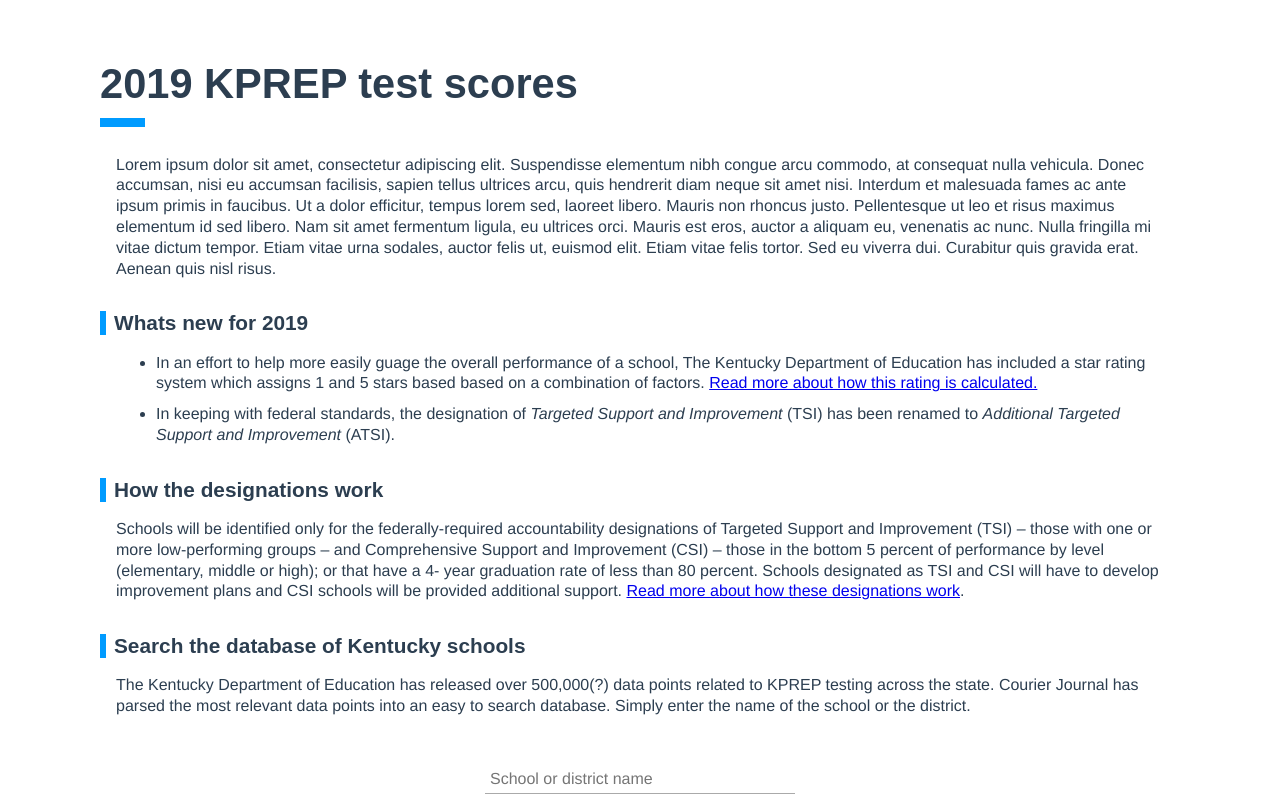
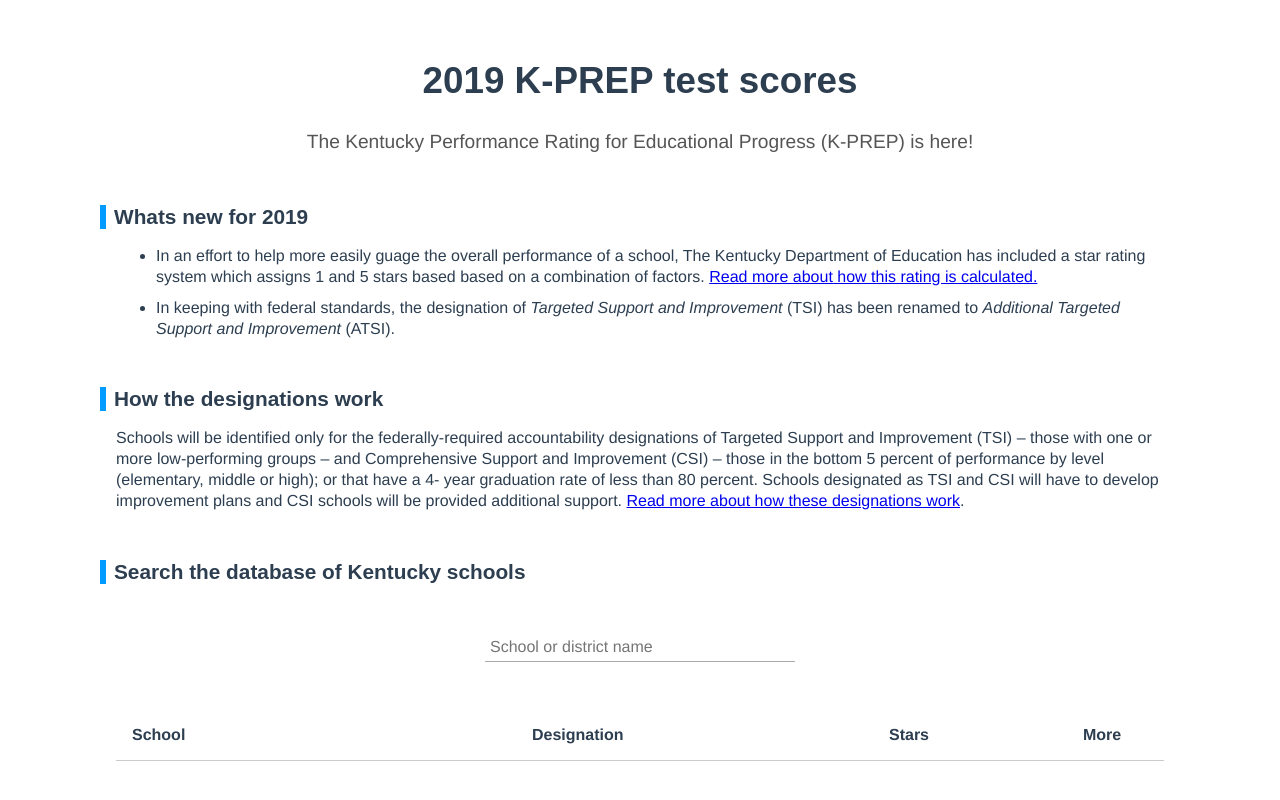
Before and after one commit to courierjournal/2019-kprep-scores, a Vue app: page / in a window 1280 px wide. Shown: the top 800 px of the page. Built offline with nearby package versions, Linux system fonts and the light colour scheme; a web font is replaced by a local one.

Commit message:
Update layout

```diff
--- a/src/App.vue
+++ b/src/App.vue
@@ -2,17 +2,10 @@
   <div id="app">
     <main>
       <section class="app-header">
-        <h1>2019 KPREP test scores</h1>
+        <h1>2019 K-PREP test scores</h1>
         <p>
-          Lorem ipsum dolor sit amet, consectetur adipiscing elit. Suspendisse elementum nibh congue
-          arcu commodo, at consequat nulla vehicula. Donec accumsan, nisi eu accumsan facilisis, sapien
-          tellus ultrices arcu, quis hendrerit diam neque sit amet nisi. Interdum et malesuada fames
-          ac ante ipsum primis in faucibus. Ut a dolor efficitur, tempus lorem sed, laoreet libero.
-          Mauris non rhoncus justo. Pellentesque ut leo et risus maximus elementum id sed libero. Nam
-          sit amet fermentum ligula, eu ultrices orci. Mauris est eros, auctor a aliquam eu, venenatis
-          ac nunc. Nulla fringilla mi vitae dictum tempor. Etiam vitae urna sodales, auctor felis ut,
-          euismod elit. Etiam vitae felis tortor. Sed eu viverra dui. Curabitur quis gravida erat.
-          Aenean quis nisl risus.
+          The Kentucky Performance Rating for Educational Progress (K-PREP) is here!
+
         </p>
       </section>
       <section class="app-explainer-new">
@@ -48,11 +41,7 @@
       </section>
       <section class="app-database">
         <h2>Search the database of Kentucky schools</h2>
-        <p>
-          The Kentucky Department of Education has released over 500,000(?) data points related to KPREP testing across the state.
-          Courier Journal has parsed the most relevant data points into an easy to search database. Simply enter the name of the school
-          or the district.
-        </p>
+
         <SearchBar />
         <DataTable :data="ScoreData" />
       </section>
@@ -66,7 +55,7 @@
 <script>
 import SearchBar from "@/components/SearchBar";
 import DataTable from "@/components/DataTable";
-import ScoreData from "@/data/dummy-scores.json";
+import ScoreData from "@/data/2019-kprep-scores.json";
 
 export default {
   name: "app",
@@ -93,8 +82,6 @@
 
 #app {
   font-family: "Avenir", Helvetica, Arial, sans-serif;
-  -webkit-font-smoothing: antialiased;
-  -moz-osx-font-smoothing: grayscale;
   color: #2c3e50;
   margin-top: 60px;
 }
@@ -115,7 +102,7 @@
 }
 
 section {
-  margin: 2em 0;
+  margin: 3em 0;
 }
 
 h1,
@@ -127,16 +114,7 @@
 }
 
 h1 {
-  font-size: 2.6em !important;
-}
-
-h1:after {
-  background: var(--gannett-blue);
-  content: "";
-  display: block;
-  height: 9px;
-  margin: 10px 0;
-  width: 45px;
+  font-size: 2.3em !important;
 }
 
 h2 {
@@ -155,4 +133,16 @@
 li {
   margin-bottom: 10px;
 }
+
+.app-header {
+  text-align: center;
+}
+
+.app-header > p {
+  font-size: 1.2em;
+  max-width: 80%;
+  margin: 0 auto;
+  line-height: 30px;
+  color: #555;
+}
 </style>
--- a/src/components/DataRow.vue
+++ b/src/components/DataRow.vue
@@ -1,10 +1,11 @@
 <template>
+  <div>
     <div class="tr">
       <div class="td">
         <div class="school-name">{{rowData.n}}</div>
         <div class="school-district">{{rowData.d}}</div>
       </div>
-    <div class="td">{{rowData.e}}</div>
+      <div class="td">{{rowData.c}}</div>
       <div class="td">
         <div class="star-container">
           <span class="full-stars" v-for="index in getStars[0]" :key="'f'+ index">★</span>
@@ -17,6 +18,10 @@
           :class="{ active: rowExpanded }"
           @click="rowExpanded = !rowExpanded"
         >+</div>
+      </div>
+    </div>
+    <div class="tr" v-if="rowExpanded">
+      <div class="td">extra row</div>
     </div>
   </div>
 </template>
--- a/src/components/DataTable.vue
+++ b/src/components/DataTable.vue
@@ -38,30 +38,15 @@
 .table-container {
   padding: 1em;
   min-height:70vh;
+  overflow:hidden;
 }
 
-.table {
-  display: table;
-  width: 100%;
-  border-collapse: collapse;
-}
-
-.thead {
-  display: table-header-group;
-}
-
-.tbody {
-  display: table-row-group;
-}
-
-.tr {
-  display: table-row;
+.tr{
+    display:flex;
 }
 
 .td,
 .th {
-  display: table-cell;
-  vertical-align:middle;
   padding:1em;
 }
 
@@ -79,17 +64,21 @@
 
 .th:first-child, .td:first-child  {
   text-align: left;
+  width:40%;
 }
 
 .th:nth-child(2), .td:nth-child(2) {
   text-align: left;
+  width:25%
 }
 
 .th:nth-child(3), .td:nth-child(3) {
   text-align: center;
+  width:25%;
 }
 
 .th:last-child, .td:last-child  {
   text-align: center;
+  width:10%;
 }
 </style>
```
Lines whose indentation alone changed are shown as unchanged.
